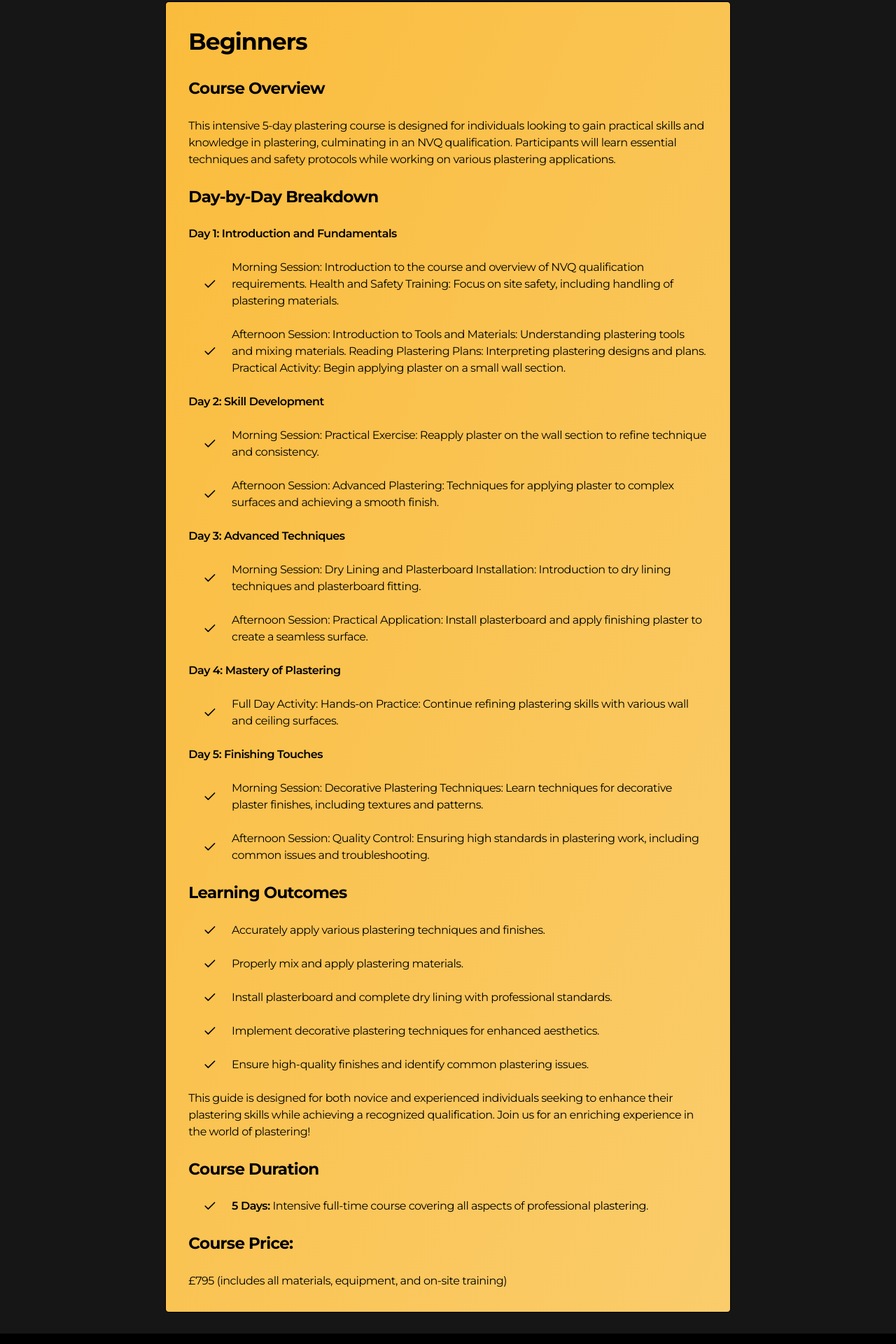
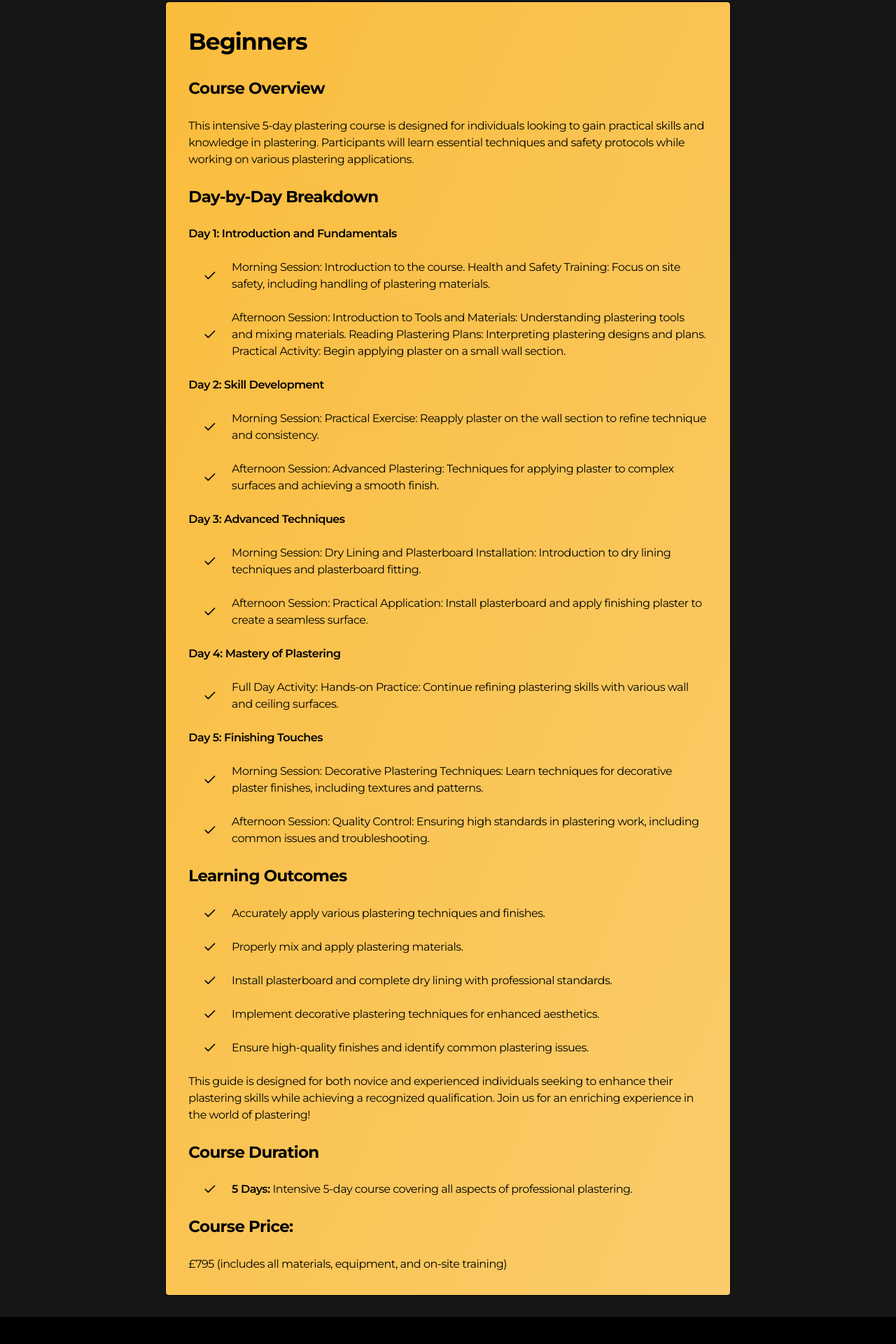
Before and after one commit to conorbailey90/baileys-construction-academy, a Next.js app: page /plastering in a window 1280 px wide. Shown: the part 331-2251 px from the top of the page at 70% size. Built offline with nearby package versions, Linux system fonts and the light colour scheme; no server answers.

Commit message:
Course text updated

```diff
--- a/src/app/bricklaying/page.tsx
+++ b/src/app/bricklaying/page.tsx
@@ -22,7 +22,7 @@ const page = () => {
           <ul className='text-[black]'>
             <li><span className='font-semibold text-[black]'>Day 1: Introduction and Fundamentals</span></li><br />
             <ul>
-              <li className='flex items-center'><Check className='flex-[1]' size="20px" color='black' /><p className='flex-[11] text-[black]'>Morning Session: Introduction to the course and overview of NVQ qualification requirements. Health and Safety Training: Focus on site safety, including fire safety protocols.</p></li><br />
+              <li className='flex items-center'><Check className='flex-[1]' size="20px" color='black' /><p className='flex-[11] text-[black]'>Morning Session: Introduction to the course. Health and Safety Training: Focus on site safety, including fire safety protocols.</p></li><br />
               <li className='flex items-center'><Check className='flex-[1]' size="20px" color='black' /><p className='flex-[11] text-[black]'>Afternoon Session: Introduction to Equipment: Setting up the mixer and mixing materials. Reading Drawings: Understanding wall designs and construction drawings. Practical Activity: Begin constructing a 4-inch wall with a corner based on a basic drawing.</p></li>
             </ul><br />
             <li><span className='font-semibold text-[black] '>Day 2: Skill Development</span></li><br />
--- a/src/app/plastering/page.tsx
+++ b/src/app/plastering/page.tsx
@@ -16,13 +16,13 @@ const page = () => {
           <h3 className='font-bold text-[black]'>Beginners</h3>
           <br />
           <h5 className='font-bold text-[black]'>Course Overview</h5><br />
-          <p className='text-[black]'>This intensive 5-day plastering course is designed for individuals looking to gain practical skills and knowledge in plastering, culminating in an NVQ qualification. Participants will learn essential techniques and safety protocols while working on various plastering applications.</p>
+          <p className='text-[black]'>This intensive 5-day plastering course is designed for individuals looking to gain practical skills and knowledge in plastering. Participants will learn essential techniques and safety protocols while working on various plastering applications.</p>
           <br />
           <h5 className='font-bold text-[black]'>Day-by-Day Breakdown</h5><br />
           <ul className='text-[black]'>
             <li><span className='font-semibold text-[black]'>Day 1: Introduction and Fundamentals</span></li><br />
             <ul>
-              <li className='flex items-center'><Check className='flex-[1]' size="20px" color='black' /><p className='flex-[11] text-[black]'>Morning Session: Introduction to the course and overview of NVQ qualification requirements. Health and Safety Training: Focus on site safety, including handling of plastering materials.</p></li><br />
+              <li className='flex items-center'><Check className='flex-[1]' size="20px" color='black' /><p className='flex-[11] text-[black]'>Morning Session: Introduction to the course. Health and Safety Training: Focus on site safety, including handling of plastering materials.</p></li><br />
               <li className='flex items-center'><Check className='flex-[1]' size="20px" color='black' /><p className='flex-[11] text-[black]'>Afternoon Session: Introduction to Tools and Materials: Understanding plastering tools and mixing materials. Reading Plastering Plans: Interpreting plastering designs and plans. Practical Activity: Begin applying plaster on a small wall section.</p></li>
             </ul><br />
             <li><span className='font-semibold text-[black] '>Day 2: Skill Development</span></li><br />
@@ -59,7 +59,7 @@ const page = () => {
           <br />
           <h5 className='font-bold text-[black]'>Course Duration</h5>
           <ul><br />
-            <li className='flex items-center '><Check className='flex-[1]' size="20px" color='black' /><p className='flex-[11] text-[black]'><span className='font-semibold text-[black]'>5 Days: </span>Intensive full-time course covering all aspects of professional plastering.</p></li><br />
+            <li className='flex items-center '><Check className='flex-[1]' size="20px" color='black' /><p className='flex-[11] text-[black]'><span className='font-semibold text-[black]'>5 Days: </span>Intensive 5-day course covering all aspects of professional plastering.</p></li><br />
           </ul>
 
           <h5 className='font-bold text-[black]'>Course Price:</h5>
--- a/src/components/Courses.tsx
+++ b/src/components/Courses.tsx
@@ -6,17 +6,17 @@ import { CoursesTile } from './CoursesTile';
 const courses = [
     {
         title: "Bricklaying",
-        description: "Become a Certified Bricklaying Expert",
+        description: "Become a Competent Bricklaying Expert",
         details:
-          "Designed for those interested in construction, this comprehensive course covers bricklaying techniques, structural principles, and safety standards. Earn our certification and build a strong understanding in Bricklaying.",
+          "Designed for those interested in bricklaying and construction. This comprehensive course covers bricklaying techniques, structural principles, and safety standards. Earn our certification and build a strong understanding in Bricklaying.",
         image: '/bricklay.jpg',
         href: '/bricklaying'
       },
       {
         title: "Plastering",
-        description: "Achieve Industry-Recognized Certification",
+        description: "Become a Competent Plastering Expert",
         details:
-          "Master the art of plastering with our in-depth course that focuses on both traditional and modern techniques. From basic skills to advanced decorative finishes, earn our certification and build a strong understanding in plastering.",
+          "Designed for those pursuing a career in interested in construction and plastering. This comprehensive course covers advanced plastering techniques and safety standards. Earn our certification qualification and build a strong understanding in plastering.",
         href: '/plastering',
         image: '/plastering.jpeg',
       }
```
